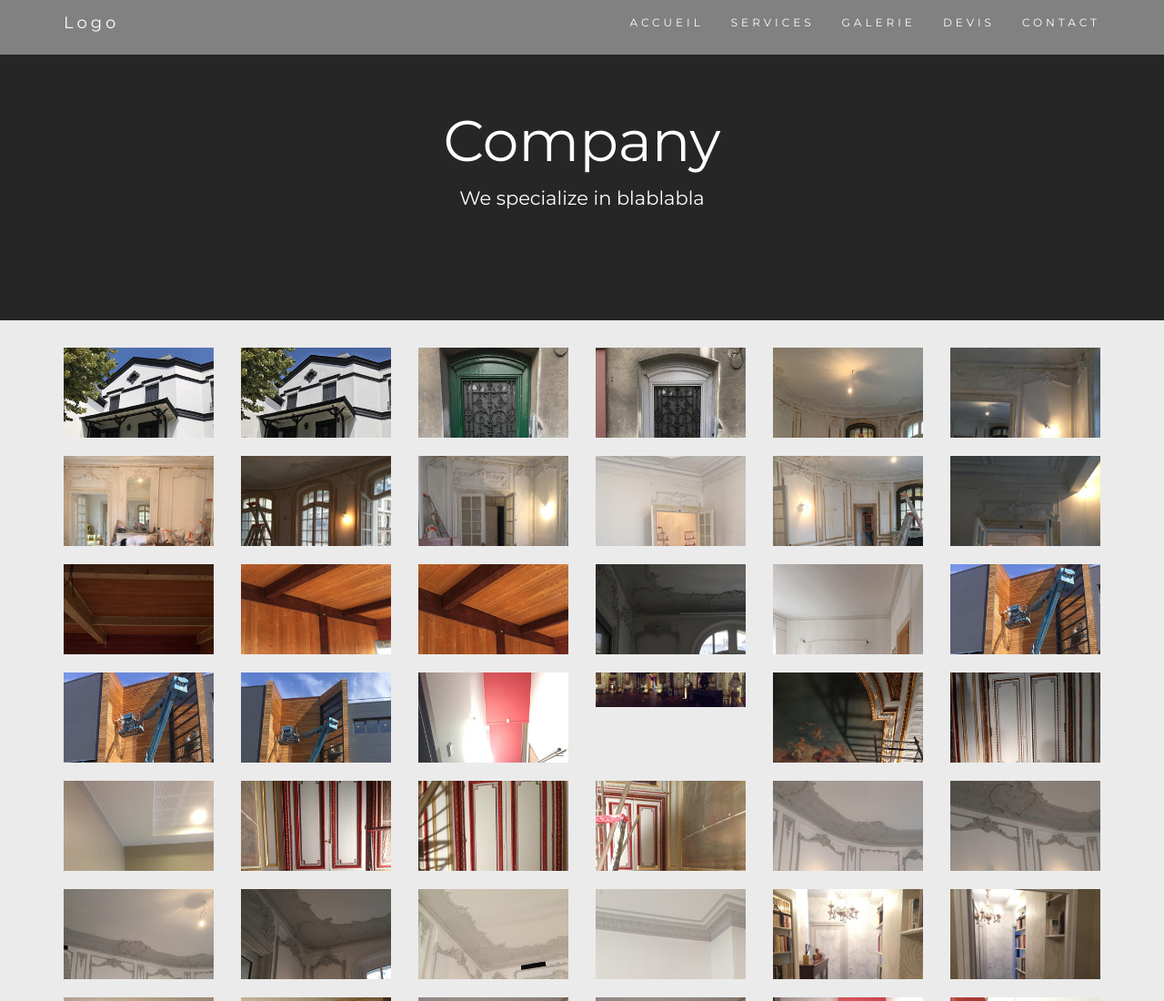
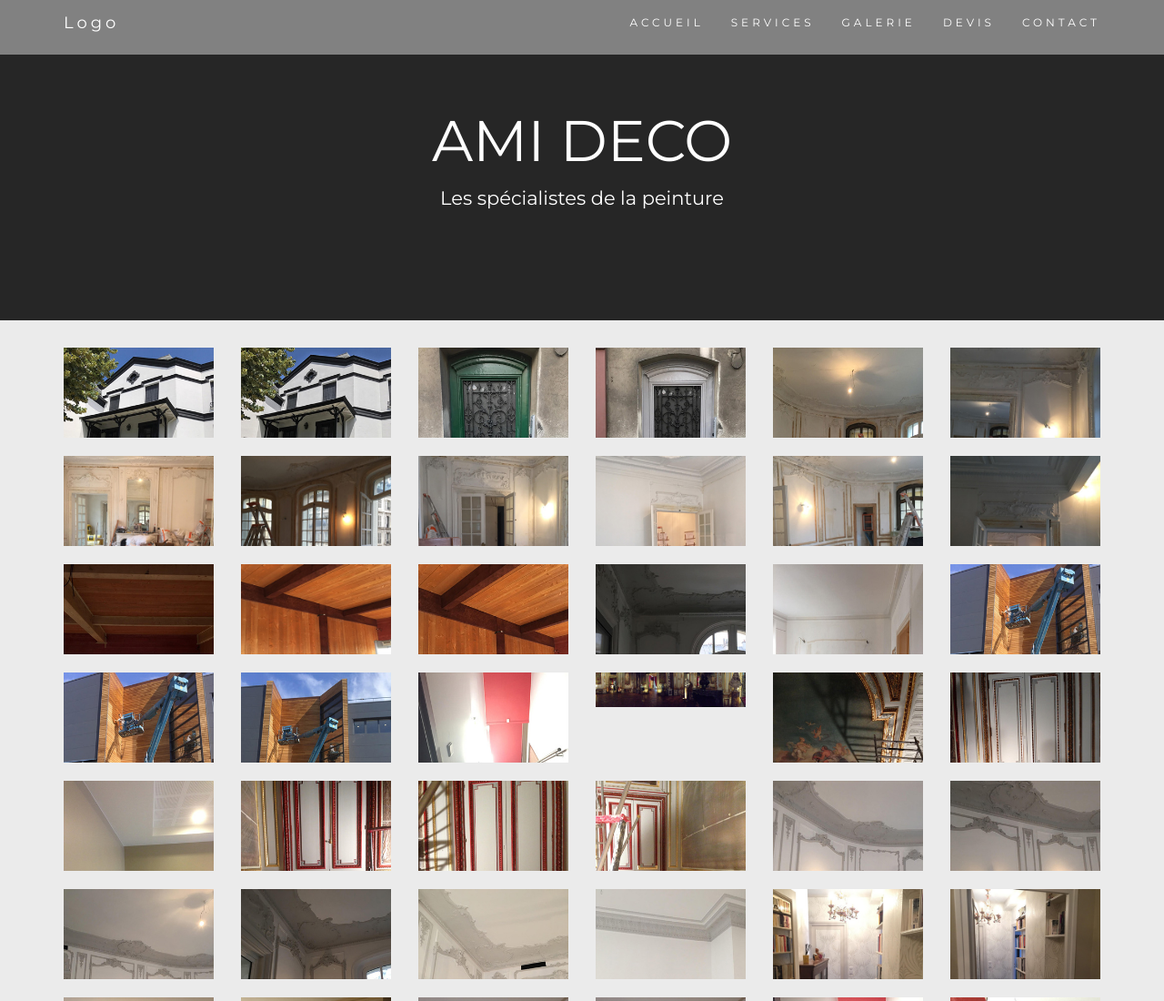
Before and after one commit to va20/Ami-deci-website, a plain HTML site: page html/Gallery.html in a window 1280 px wide. Shown: the top 1100 px of the page at 91% size. Drawn offline with Linux system fonts and the light colour scheme.

Commit message:
petit changement

```diff
--- a/html/Gallery.html
+++ b/html/Gallery.html
@@ -58,8 +58,8 @@
     </div>
 </nav>
 <div class="jumbotron text-center">
-    <h1>Company</h1>
-    <p>We specialize in blablabla</p>
+    <h1>AMI DECO</h1>
+    <p> Les spécialistes de la peinture </p>
 </div>
 <div class="container">
     <ul class="row first">
```
Also changed, not shown: html/devisPersonal.html (+1 -1 lines).
